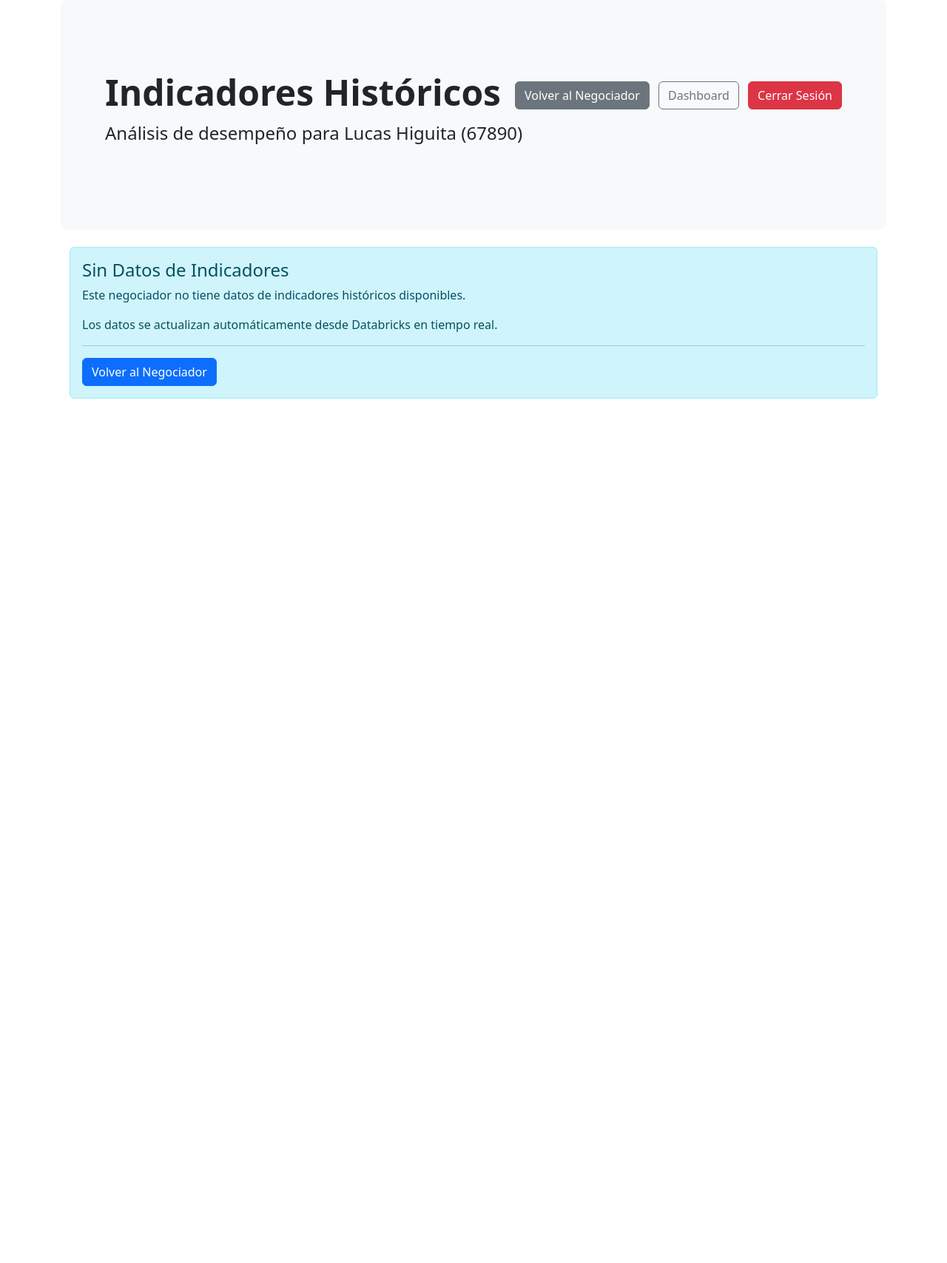
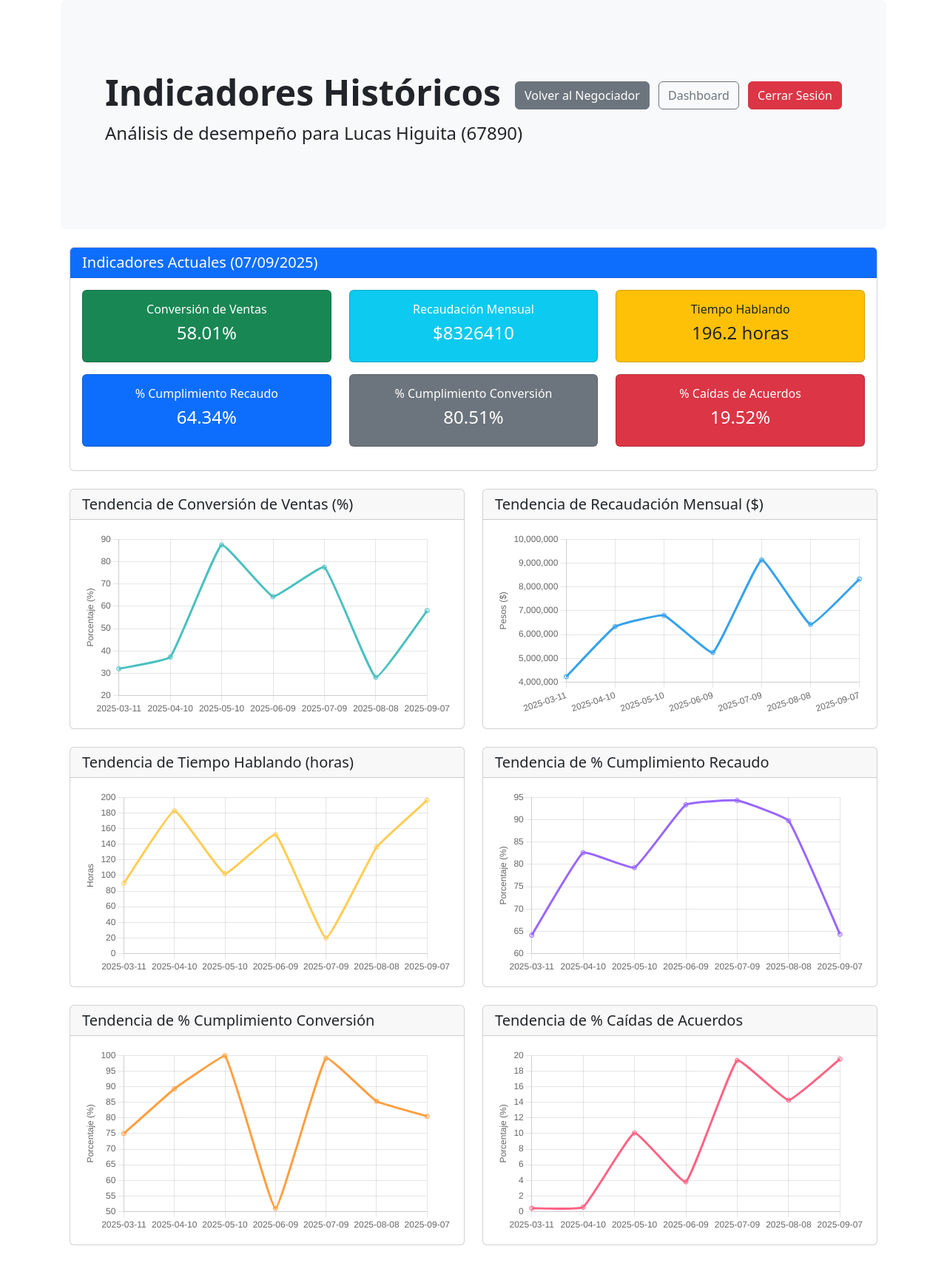
Before and after one commit to lhiguitab/Vision_Gerencial_360, a Django app: page /negotiator/67890/indicators/ in a window 1280 px wide. Shown: the whole page at 74% size. Before the commit the page ends 539 px from the top, so only its background shows below. Run offline with Django 5.2, Linux system fonts and the light colour scheme; a user stored in the database is signed in; data comes from the database, SQL or seed files in the repository; data that the repository does not hold is empty.

Commit message:
Historical data simulations were added

```diff
--- a/accounts/views.py
+++ b/accounts/views.py
@@ -173,31 +173,25 @@ def negotiator_indicators_api(request, cedula):
         date__lte=end_date
     ).order_by('date')
 
-    # Preparar datos para los gráficos
+    # Preparar datos para los gráficos con los nuevos KPIs
     data = {
         'labels': [],
-        'conversion_rate': [],
-        'total_revenue': [],
-        'absenteeism_rate': [],
-        'call_duration': [],
-        'calls_made': [],
-        'deals_closed': [],
-        'deals_failed': [],
-        'success_rate': [],
-        'revenue_per_call': []
+        'conversion_de_ventas': [],
+        'recaudacion_mensual': [],
+        'tiempo_hablando': [],
+        'porcentajes_cumplimiento_recaudo': [],
+        'porcentaje_cumplimiento_conversion': [],
+        'porcentaje_caidas_acuerdos': []
     }
 
     for indicator in indicators:
         data['labels'].append(indicator.date.strftime('%Y-%m-%d'))
-        data['conversion_rate'].append(indicator.conversion_rate)
-        data['total_revenue'].append(indicator.total_revenue)
-        data['absenteeism_rate'].append(indicator.absenteeism_rate)
-        data['call_duration'].append(indicator.call_duration)
-        data['calls_made'].append(indicator.calls_made)
-        data['deals_closed'].append(indicator.deals_closed)
-        data['deals_failed'].append(indicator.deals_failed)
-        data['success_rate'].append(indicator.success_rate)
-        data['revenue_per_call'].append(indicator.revenue_per_call)
+        data['conversion_de_ventas'].append(indicator.conversion_de_ventas)
+        data['recaudacion_mensual'].append(indicator.recaudacion_mensual)
+        data['tiempo_hablando'].append(indicator.tiempo_hablando)
+        data['porcentajes_cumplimiento_recaudo'].append(indicator.porcentajes_cumplimiento_recaudo)
+        data['porcentaje_cumplimiento_conversion'].append(indicator.porcentaje_cumplimiento_conversion)
+        data['porcentaje_caidas_acuerdos'].append(indicator.porcentaje_caidas_acuerdos)
 
     return JsonResponse(data)
 
--- a/templates/accounts/negotiator_indicators.html
+++ b/templates/accounts/negotiator_indicators.html
@@ -31,35 +31,51 @@
                         </div>
                         <div class="card-body">
                             <div class="row">
-                                <div class="col-md-3 mb-3">
+                                <div class="col-md-4 mb-3">
                                     <div class="card bg-success text-white">
                                         <div class="card-body text-center">
-                                            <h6 class="card-title">Conversión</h6>
-                                            <h4>{{ latest_indicator.conversion_rate }}%</h4>
+                                            <h6 class="card-title">Conversión de Ventas</h6>
+                                            <h4>{{ latest_indicator.conversion_de_ventas }}%</h4>
                                         </div>
                                     </div>
                                 </div>
-                                <div class="col-md-3 mb-3">
+                                <div class="col-md-4 mb-3">
                                     <div class="card bg-info text-white">
                                         <div class="card-body text-center">
-                                            <h6 class="card-title">Recaudación</h6>
-                                            <h4>${{ latest_indicator.total_revenue|floatformat:0 }}</h4>
+                                            <h6 class="card-title">Recaudación Mensual</h6>
+                                            <h4>${{ latest_indicator.recaudacion_mensual|floatformat:0 }}</h4>
                                         </div>
                                     </div>
                                 </div>
-                                <div class="col-md-3 mb-3">
+                                <div class="col-md-4 mb-3">
                                     <div class="card bg-warning text-dark">
                                         <div class="card-body text-center">
-                                            <h6 class="card-title">Ausentismo</h6>
-                                            <h4>{{ latest_indicator.absenteeism_rate }}%</h4>
+                                            <h6 class="card-title">Tiempo Hablando</h6>
+                                            <h4>{{ latest_indicator.tiempo_hablando }} horas</h4>
                                         </div>
                                     </div>
                                 </div>
-                                <div class="col-md-3 mb-3">
+                                <div class="col-md-4 mb-3">
+                                    <div class="card bg-primary text-white">
+                                        <div class="card-body text-center">
+                                            <h6 class="card-title">% Cumplimiento Recaudo</h6>
+                                            <h4>{{ latest_indicator.porcentajes_cumplimiento_recaudo }}%</h4>
+                                        </div>
+                                    </div>
+                                </div>
+                                <div class="col-md-4 mb-3">
                                     <div class="card bg-secondary text-white">
                                         <div class="card-body text-center">
-                                            <h6 class="card-title">Llamadas</h6>
-                                            <h4>{{ latest_indicator.calls_made }}</h4>
+                                            <h6 class="card-title">% Cumplimiento Conversión</h6>
+                                            <h4>{{ latest_indicator.porcentaje_cumplimiento_conversion }}%</h4>
+                                        </div>
+                                    </div>
+                                </div>
+                                <div class="col-md-4 mb-3">
+                                    <div class="card bg-danger text-white">
+                                        <div class="card-body text-center">
+                                            <h6 class="card-title">% Caídas de Acuerdos</h6>
+                                            <h4>{{ latest_indicator.porcentaje_caidas_acuerdos }}%</h4>
                                         </div>
                                     </div>
                                 </div>
@@ -72,75 +88,40 @@
 
         <!-- Gráficos de tendencias -->
         <div class="row">
-            <!-- Gráfico de Conversión -->
             <div class="col-md-6 mb-4">
                 <div class="card">
-                    <div class="card-header">
-                        <h5 class="mb-0">Tendencia de Conversión (%)</h5>
-                    </div>
-                    <div class="card-body">
-                        <canvas id="conversionChart" width="400" height="200"></canvas>
-                    </div>
+                    <div class="card-header"><h5 class="mb-0">Tendencia de Conversión de Ventas (%)</h5></div>
+                    <div class="card-body"><canvas id="conversionVentasChart" width="400" height="200"></canvas></div>
                 </div>
             </div>
-
-            <!-- Gráfico de Recaudación -->
             <div class="col-md-6 mb-4">
                 <div class="card">
-                    <div class="card-header">
-                        <h5 class="mb-0">Tendencia de Recaudación ($)</h5>
-                    </div>
-                    <div class="card-body">
-                        <canvas id="revenueChart" width="400" height="200"></canvas>
-                    </div>
+                    <div class="card-header"><h5 class="mb-0">Tendencia de Recaudación Mensual ($)</h5></div>
+                    <div class="card-body"><canvas id="recaudacionMensualChart" width="400" height="200"></canvas></div>
                 </div>
             </div>
-
-            <!-- Gráfico de Ausentismo -->
             <div class="col-md-6 mb-4">
                 <div class="card">
-                    <div class="card-header">
-                        <h5 class="mb-0">Tendencia de Ausentismo (%)</h5>
-                    </div>
-                    <div class="card-body">
-                        <canvas id="absenteeismChart" width="400" height="200"></canvas>
-                    </div>
+                    <div class="card-header"><h5 class="mb-0">Tendencia de Tiempo Hablando (horas)</h5></div>
+                    <div class="card-body"><canvas id="tiempoHablandoChart" width="400" height="200"></canvas></div>
                 </div>
             </div>
-
-            <!-- Gráfico de Llamadas -->
             <div class="col-md-6 mb-4">
                 <div class="card">
-                    <div class="card-header">
-                        <h5 class="mb-0">Tendencia de Llamadas Realizadas</h5>
-                    </div>
-                    <div class="card-body">
-                        <canvas id="callsChart" width="400" height="200"></canvas>
-                    </div>
+                    <div class="card-header"><h5 class="mb-0">Tendencia de % Cumplimiento Recaudo</h5></div>
+                    <div class="card-body"><canvas id="cumplimientoRecaudoChart" width="400" height="200"></canvas></div>
                 </div>
             </div>
-
-            <!-- Gráfico de Acuerdos -->
             <div class="col-md-6 mb-4">
                 <div class="card">
-                    <div class="card-header">
-                        <h5 class="mb-0">Acuerdos Cerrados vs Fallidos</h5>
-                    </div>
-                    <div class="card-body">
-                        <canvas id="dealsChart" width="400" height="200"></canvas>
-                    </div>
+                    <div class="card-header"><h5 class="mb-0">Tendencia de % Cumplimiento Conversión</h5></div>
+                    <div class="card-body"><canvas id="cumplimientoConversionChart" width="400" height="200"></canvas></div>
                 </div>
             </div>
-
-            <!-- Gráfico de Duración de Llamadas -->
             <div class="col-md-6 mb-4">
                 <div class="card">
-                    <div class="card-header">
-                        <h5 class="mb-0">Duración Promedio de Llamadas (min)</h5>
-                    </div>
-                    <div class="card-body">
-                        <canvas id="durationChart" width="400" height="200"></canvas>
-                    </div>
+                    <div class="card-header"><h5 class="mb-0">Tendencia de % Caídas de Acuerdos</h5></div>
+                    <div class="card-body"><canvas id="caidasAcuerdosChart" width="400" height="200"></canvas></div>
                 </div>
             </div>
         </div>
@@ -176,37 +157,18 @@
 fetch('{% url "negotiator_indicators_api" cedula=negotiator.cedula %}')
     .then(response => response.json())
     .then(data => {
-        // Configuración común para todos los gráficos
         const commonOptions = {
             responsive: true,
-            maintainAspectRatio: false,
-            scales: {
-                x: {
-                    display: true,
-                    title: {
-                        display: true,
-                        text: 'Fecha'
-                    }
-                },
-                y: {
-                    display: true
-                }
-            },
-            plugins: {
-                legend: {
-                    display: true
-                }
-            }
+            plugins: { legend: { display: false } }
         };
-
-        // Gráfico de Conversión
-        new Chart(document.getElementById('conversionChart'), {
+        // Gráfico de Conversión de Ventas
+        new Chart(document.getElementById('conversionVentasChart'), {
             type: 'line',
             data: {
                 labels: data.labels,
                 datasets: [{
-                    label: 'Tasa de Conversión (%)',
-                    data: data.conversion_rate,
+                    label: 'Conversión de Ventas (%)',
+                    data: data.conversion_de_ventas,
                     borderColor: 'rgb(75, 192, 192)',
                     backgroundColor: 'rgba(75, 192, 192, 0.2)',
                     tension: 0.1
@@ -215,26 +177,20 @@ fetch('{% url "negotiator_indicators_api" cedula=negotiator.cedula %}')
             options: {
                 ...commonOptions,
                 scales: {
-                    ...commonOptions.scales,
                     y: {
-                        ...commonOptions.scales.y,
-                        title: {
-                            display: true,
-                            text: 'Porcentaje (%)'
-                        }
+                        title: { display: true, text: 'Porcentaje (%)' }
                     }
                 }
             }
         });
-
-        // Gráfico de Recaudación
-        new Chart(document.getElementById('revenueChart'), {
+        // Gráfico de Recaudación Mensual
+        new Chart(document.getElementById('recaudacionMensualChart'), {
             type: 'line',
             data: {
                 labels: data.labels,
                 datasets: [{
-                    label: 'Recaudación Total ($)',
-                    data: data.total_revenue,
+                    label: 'Recaudación Mensual ($)',
+                    data: data.recaudacion_mensual,
                     borderColor: 'rgb(54, 162, 235)',
                     backgroundColor: 'rgba(54, 162, 235, 0.2)',
                     tension: 0.1
@@ -243,26 +199,86 @@ fetch('{% url "negotiator_indicators_api" cedula=negotiator.cedula %}')
             options: {
                 ...commonOptions,
                 scales: {
-                    ...commonOptions.scales,
                     y: {
-                        ...commonOptions.scales.y,
-                        title: {
-                            display: true,
-                            text: 'Pesos ($)'
-                        }
+                        title: { display: true, text: 'Pesos ($)' }
                     }
                 }
             }
         });
-
-        // Gráfico de Ausentismo
-        new Chart(document.getElementById('absenteeismChart'), {
+        // Gráfico de Tiempo Hablando
+        new Chart(document.getElementById('tiempoHablandoChart'), {
             type: 'line',
             data: {
                 labels: data.labels,
                 datasets: [{
-                    label: 'Tasa de Ausentismo (%)',
-                    data: data.absenteeism_rate,
+                    label: 'Tiempo Hablando (horas)',
+                    data: data.tiempo_hablando,
+                    borderColor: 'rgb(255, 205, 86)',
+                    backgroundColor: 'rgba(255, 205, 86, 0.2)',
+                    tension: 0.1
+                }]
+            },
+            options: {
+                ...commonOptions,
+                scales: {
+                    y: {
+                        title: { display: true, text: 'Horas' }
+                    }
+                }
+            }
+        });
+        // Gráfico de % Cumplimiento Recaudo
+        new Chart(document.getElementById('cumplimientoRecaudoChart'), {
+            type: 'line',
+            data: {
+                labels: data.labels,
+                datasets: [{
+                    label: '% Cumplimiento Recaudo',
+                    data: data.porcentajes_cumplimiento_recaudo,
+                    borderColor: 'rgb(153, 102, 255)',
+                    backgroundColor: 'rgba(153, 102, 255, 0.2)',
+                    tension: 0.1
+                }]
+            },
+            options: {
+                ...commonOptions,
+                scales: {
+                    y: {
+                        title: { display: true, text: 'Porcentaje (%)' }
+                    }
+                }
+            }
+        });
+        // Gráfico de % Cumplimiento Conversión
+        new Chart(document.getElementById('cumplimientoConversionChart'), {
+            type: 'line',
+            data: {
+                labels: data.labels,
+                datasets: [{
+                    label: '% Cumplimiento Conversión',
+                    data: data.porcentaje_cumplimiento_conversion,
+                    borderColor: 'rgb(255, 159, 64)',
+                    backgroundColor: 'rgba(255, 159, 64, 0.2)',
+                    tension: 0.1
+                }]
+            },
+            options: {
+                ...commonOptions,
+                scales: {
+                    y: {
+                        title: { display: true, text: 'Porcentaje (%)' }
+                    }
+                }
+            }
+        });
+        // Gráfico de % Caídas de Acuerdos
+        new Chart(document.getElementById('caidasAcuerdosChart'), {
+            type: 'line',
+            data: {
+                labels: data.labels,
+                datasets: [{
+                    label: '% Caídas de Acuerdos',
+                    data: data.porcentaje_caidas_acuerdos,
                     borderColor: 'rgb(255, 99, 132)',
                     backgroundColor: 'rgba(255, 99, 132, 0.2)',
                     tension: 0.1
@@ -271,103 +287,8 @@ fetch('{% url "negotiator_indicators_api" cedula=negotiator.cedula %}')
             options: {
                 ...commonOptions,
                 scales: {
-                    ...commonOptions.scales,
                     y: {
-                        ...commonOptions.scales.y,
-                        title: {
-                            display: true,
-                            text: 'Porcentaje (%)'
-                        }
-                    }
-                }
-            }
-        });
-
-        // Gráfico de Llamadas
-        new Chart(document.getElementById('callsChart'), {
-            type: 'bar',
-            data: {
-                labels: data.labels,
-                datasets: [{
-                    label: 'Llamadas Realizadas',
-                    data: data.calls_made,
-                    backgroundColor: 'rgba(153, 102, 255, 0.2)',
-                    borderColor: 'rgb(153, 102, 255)',
-                    borderWidth: 1
-                }]
-            },
-            options: {
-                ...commonOptions,
-                scales: {
-                    ...commonOptions.scales,
-                    y: {
-                        ...commonOptions.scales.y,
-                        title: {
-                            display: true,
-                            text: 'Número de Llamadas'
-                        }
-                    }
-                }
-            }
-        });
-
-        // Gráfico de Acuerdos
-        new Chart(document.getElementById('dealsChart'), {
-            type: 'bar',
-            data: {
-                labels: data.labels,
-                datasets: [{
-                    label: 'Acuerdos Cerrados',
-                    data: data.deals_closed,
-                    backgroundColor: 'rgba(75, 192, 192, 0.2)',
-                    borderColor: 'rgb(75, 192, 192)',
-                    borderWidth: 1
-                }, {
-                    label: 'Acuerdos Fallidos',
-                    data: data.deals_failed,
-                    backgroundColor: 'rgba(255, 99, 132, 0.2)',
-                    borderColor: 'rgb(255, 99, 132)',
-                    borderWidth: 1
-                }]
-            },
-            options: {
-                ...commonOptions,
-                scales: {
-                    ...commonOptions.scales,
-                    y: {
-                        ...commonOptions.scales.y,
-                        title: {
-                            display: true,
-                            text: 'Número de Acuerdos'
-                        }
-                    }
-                }
-            }
-        });
-
-        // Gráfico de Duración
-        new Chart(document.getElementById('durationChart'), {
-            type: 'line',
-            data: {
-                labels: data.labels,
-                datasets: [{
-                    label: 'Duración Promedio (min)',
-                    data: data.call_duration,
-                    borderColor: 'rgb(255, 205, 86)',
-                    backgroundColor: 'rgba(255, 205, 86, 0.2)',
-                    tension: 0.1
-                }]
-            },
-            options: {
-                ...commonOptions,
-                scales: {
-                    ...commonOptions.scales,
-                    y: {
-                        ...commonOptions.scales.y,
-                        title: {
-                            display: true,
-                            text: 'Minutos'
-                        }
+                        title: { display: true, text: 'Porcentaje (%)' }
                     }
                 }
             }
```
Also changed, not shown: accounts/management/commands/create_fake_indicators.py (added, +28 -0 lines), accounts/models.py (+21 -20 lines), accounts/migrations/0006_remove_negotiatorindicator_absenteeism_rate_and_more.py (added), accounts/migrations/0007_remove_negotiatorindicator_conversion_de_ventas_and_more.py (added), accounts/migrations/0008_remove_negotiatorindicator_absenteeism_rate_and_more.py (added), db.sqlite3.
